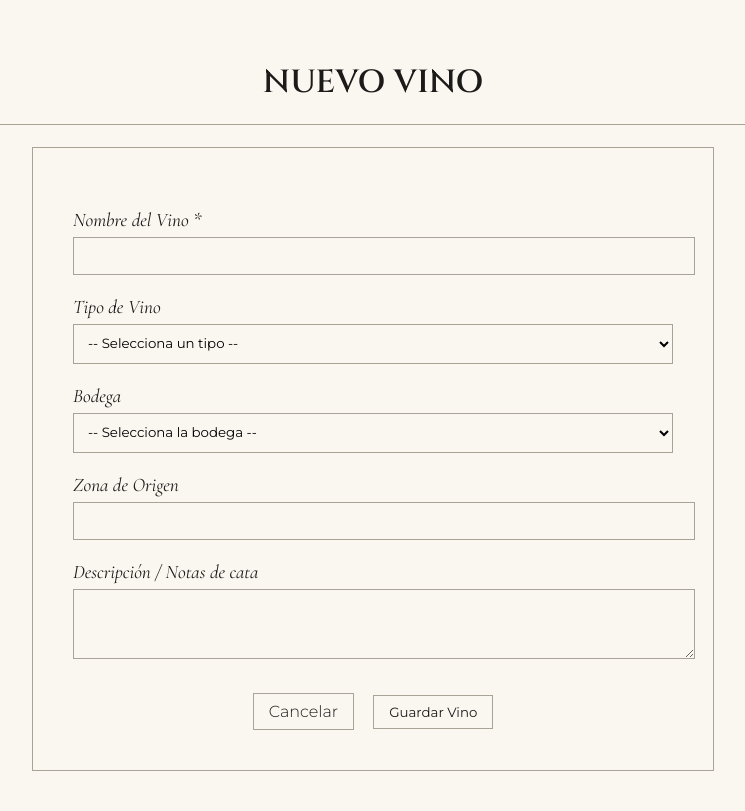
After one commit to ABPMonlau/test_repository, a Flask app: page /vinos/nuevo in a window 1280 px wide. The commit adds this page. Shown: the whole page, without its empty margins (267-1012 px from the left). Run offline with Flask 3, Linux system fonts and the light colour scheme; data that the repository does not hold is empty.

Commit message:
creado front y api de vinos, queda trabajo

```diff
--- a/login/app.py
+++ b/login/app.py
@@ -1,15 +1,21 @@
+# (Tus importaciones arriba...)
 from flask import Flask, render_template, request, redirect, url_for
 import mysql.connector
 import hashlib
-
-# NUEVO: Importamos os y dotenv para leer el archivo .env
 import os
 from dotenv import load_dotenv
 
-# NUEVO: Le decimos a Python que cargue el archivo .env en memoria
+# Importamos el archivo que acabamos de crear
+from vinos import vinos_bp
+
 load_dotenv()
+app = Flask(__name__)
+# NUEVO: Necesario para que funcionen los mensajes flash
+app.secret_key = "clave_super_secreta_para_la_canal"
+# REGISTRAMOS EL BLUEPRINT (Conectamos los dos archivos)
+app.register_blueprint(vinos_bp)
 
-app = Flask(__name__)
+# ... (El resto de tu código get_db_connection, login, register, etc. sigue igual)
 
 
 # --- CONFIGURACIÓN DE LA BASE DE DATOS ---
--- /dev/null
+++ b/login/static/vinos.css
@@ -0,0 +1,127 @@
+@import url('https://fonts.googleapis.com/css2?family=Cinzel:wght@400;600&family=Cormorant+Garamond:ital,wght@0,400;1,400&family=Montserrat:wght@300;400&display=swap');
+
+:root {
+    --bg-principal: #FAF6F0;
+    --texto-principal: #1C1B1A;
+    --bordes: #A8A396;
+    --texto-secundario: #59544B;
+}
+
+body {
+    background-color: var(--bg-principal);
+    color: var(--texto-principal);
+    font-family: 'Montserrat', sans-serif;
+    font-weight: 300;
+    margin: 0;
+    padding: 40px;
+}
+
+h1 {
+    font-family: 'Cinzel', serif;
+    text-transform: uppercase;
+    text-align: center;
+    border-bottom: 1px solid var(--bordes);
+    padding-bottom: 20px;
+}
+
+/* ESTILOS DE TABLA DE VINOS */
+table {
+    width: 100%;
+    max-width: 1000px;
+    margin: 40px auto;
+    border-collapse: collapse;
+    border: 1px solid var(--bordes);
+}
+
+th,
+td {
+    padding: 15px;
+    text-align: left;
+    border-bottom: 1px solid var(--bordes);
+}
+
+th {
+    font-family: 'Cinzel', serif;
+    font-weight: 600;
+    text-transform: uppercase;
+    background-color: #F3EFE9;
+
+    /* MAGIA PARA CABECERA FIJA */
+    position: sticky;
+    top: 0;
+    z-index: 10;
+    /* Evita que el texto de abajo se monte encima al hacer scroll */
+    box-shadow: 0 2px 2px -1px rgba(0, 0, 0, 0.2);
+    /* Sombrita elegante para separar */
+}
+
+
+/* BOTONES CRUD */
+.btn {
+    display: inline-block;
+    padding: 8px 15px;
+    text-decoration: none;
+    color: var(--texto-principal);
+    border: 1px solid var(--bordes);
+    background: transparent;
+    cursor: pointer;
+    font-family: 'Montserrat', sans-serif;
+    transition: 0.3s;
+}
+
+.btn:hover {
+    background-color: var(--texto-principal);
+    color: var(--bg-principal);
+}
+
+.btn-danger {
+    color: #8B0000;
+    border-color: #8B0000;
+}
+
+.btn-danger:hover {
+    background-color: #8B0000;
+    color: var(--bg-principal);
+}
+
+/* FORMULARIOS */
+.form-container {
+    max-width: 600px;
+    margin: 0 auto;
+    border: 1px solid var(--bordes);
+    padding: 40px;
+}
+
+label {
+    font-family: 'Cormorant Garamond', serif;
+    font-style: italic;
+    font-size: 1.2rem;
+    display: block;
+    margin-top: 20px;
+}
+
+input,
+select,
+textarea {
+    width: 100%;
+    padding: 10px;
+    margin-top: 5px;
+    border: 1px solid var(--bordes);
+    background: transparent;
+    font-family: 'Montserrat', sans-serif;
+}
+
+/* NOTIFICACIONES FLASH */
+.alert-success {
+    background-color: #EBF2ED;
+    /* Verde muy clarito y elegante */
+    color: #2F4F2F;
+    /* Verde oscuro para el texto */
+    border: 1px solid #C5DAC9;
+    padding: 15px 20px;
+    margin: 20px auto;
+    max-width: 1000px;
+    font-family: 'Montserrat', sans-serif;
+    font-style: italic;
+    text-align: center;
+}
--- a/login/templates/dashboard.html
+++ b/login/templates/dashboard.html
@@ -29,7 +29,7 @@
 
         <h2 class="section-title">Bodega</h2>
         <div class="grid">
-            <a href="#" class="card-btn">Gestionar Vinos Fuera de carta</a>
+            <a href="/vinos" class="card-btn">Gestionar Vinos Fuera de carta</a>
         </div>
 
         <h2 class="section-title">Inventario</h2>
--- /dev/null
+++ b/login/templates/vinos_form.html
@@ -0,0 +1,50 @@
+<!DOCTYPE html>
+<html lang="es">
+
+<head>
+    <meta charset="UTF-8">
+    <title>Añadir Vino - La Canal</title>
+    <link rel="stylesheet" href="{{ url_for('static', filename='vinos.css') }}">
+</head>
+
+<body>
+    <h1>Nuevo Vino</h1>
+
+    <div class="form-container">
+        <form action="/vinos/nuevo" method="POST">
+
+            <label>Nombre del Vino *</label>
+            <input type="text" name="vino_nombre" required maxlength="150">
+
+            <label>Tipo de Vino</label>
+            <select name="vino_tipo">
+                <option value="">-- Selecciona un tipo --</option>
+                {% for tipo in tipos %}
+                <option value="{{ tipo.tipo_id }}">{{ tipo.tipo_nombre }}</option>
+                {% endfor %}
+            </select>
+
+            <label>Bodega</label>
+            <select name="bodega">
+                <option value="">-- Selecciona la bodega --</option>
+                {% for bodega in bodegas %}
+                <option value="{{ bodega.bodega_id }}">{{ bodega.bodega_nombre }}</option>
+                {% endfor %}
+            </select>
+
+            <label>Zona de Origen</label>
+            <input type="text" name="zona_origen" maxlength="100">
+
+            <label>Descripción / Notas de cata</label>
+            <textarea name="vino_desc" rows="3"></textarea>
+
+            <div style="margin-top: 30px; text-align: center;">
+                <a href="/vinos" class="btn">Cancelar</a>
+                <button type="submit" class="btn" style="margin-left: 15px;">Guardar Vino</button>
+            </div>
+
+        </form>
+    </div>
+</body>
+
+</html>
--- /dev/null
+++ b/login/vinos.py
@@ -0,0 +1,109 @@
+from flask import Blueprint, render_template, request, redirect, url_for, flash
+import mysql.connector
+from mysql.connector import pooling  # IMPORTANTE: La herramienta de Pooling
+import os
+
+vinos_bp = Blueprint("vinos", __name__)
+
+# --- CONFIGURACIÓN DEL POOL DE CONEXIONES ---
+# Creamos la piscina fuera de las funciones para que sea global y permanente.
+# Esto mantiene 5 conexiones abiertas y listas, evitando los micro-cortes de red.
+db_pool = mysql.connector.pooling.MySQLConnectionPool(
+    pool_name="piscina_vinos",
+    pool_size=5,
+    pool_reset_session=True,
+    host=os.getenv("DB_HOST"),
+    user=os.getenv("DB_VINOS_USER"),
+    password=os.getenv("DB_VINOS_PASSWORD"),
+    database=os.getenv("DB_VINOS_NAME"),
+)
+
+
+# Función auxiliar para pedir una conexión prestada de la piscina
+def get_vinos_db():
+    return db_pool.get_connection()
+
+
+# --- 1. LEER: Mostrar todos los vinos ---
+@vinos_bp.route("/vinos")
+def lista_vinos():
+    db = get_vinos_db()
+    # buffered=True evita que la conexión se caiga mientras lee datos de la Raspberry
+    cursor = db.cursor(dictionary=True, buffered=True)
+
+    try:
+        query = """
+            SELECT v.vino_id, v.vino_nombre, t.tipo_nombre, b.bodega_nombre, v.zona_origen
+            FROM vinos v
+            LEFT JOIN tipos t ON v.vino_tipo = t.tipo_id
+            LEFT JOIN bodegas b ON v.bodega = b.bodega_id
+            ORDER BY v.vino_nombre ASC
+        """
+        cursor.execute(query)
+        vinos = cursor.fetchall()
+        return render_template("vinos_lista.html", vinos=vinos)
+
+    finally:
+        # SIEMPRE devuelve el "libro" a la biblioteca (la conexión a la piscina)
+        cursor.close()
+        db.close()
+
+
+# --- 2. CREAR: Añadir un vino nuevo ---
+@vinos_bp.route("/vinos/nuevo", methods=["GET", "POST"])
+def nuevo_vino():
+    db = get_vinos_db()
+    cursor = db.cursor(dictionary=True, buffered=True)
+
+    try:
+        if request.method == "POST":
+            nombre = request.form["vino_nombre"]
+
+            # Si el desplegable viene vacío (""), lo convertimos a None (NULL en la BD)
+            # Esto evita que MariaDB colapse al intentar meter texto en un INT
+            tipo_id = request.form["vino_tipo"] or None
+            bodega_id = request.form["bodega"] or None
+
+            zona = request.form["zona_origen"]
+            desc = request.form["vino_desc"]
+
+            sql = """
+                INSERT INTO vinos (vino_nombre, vino_tipo, bodega, zona_origen, vino_desc)
+                VALUES (%s, %s, %s, %s, %s)
+            """
+            cursor.execute(sql, (nombre, tipo_id, bodega_id, zona, desc))
+            db.commit()
+
+            flash("El vino se ha guardado correctamente en el catálogo.", "success")
+            return redirect(url_for("vinos.lista_vinos"))
+
+        # Si es GET, cargamos las listas para los desplegables del formulario
+        cursor.execute("SELECT * FROM tipos")
+        tipos = cursor.fetchall()
+
+        cursor.execute("SELECT * FROM bodegas")
+        bodegas = cursor.fetchall()
+
+        return render_template("vinos_form.html", tipos=tipos, bodegas=bodegas)
+
+    finally:
+        cursor.close()
+        db.close()
+
+
+# --- 3. BORRAR: Eliminar un vino ---
+@vinos_bp.route("/vinos/borrar/<int:id>", methods=["POST"])
+def borrar_vino(id):
+    db = get_vinos_db()
+    cursor = db.cursor()
+
+    try:
+        cursor.execute("DELETE FROM vinos WHERE vino_id = %s", (id,))
+        db.commit()
+
+        flash("Vino eliminado del catálogo de forma exitosa.", "success")
+        return redirect(url_for("vinos.lista_vinos"))
+
+    finally:
+        cursor.close()
+        db.close()
```
Also changed, not shown: login/templates/vinos_lista.html (added, +62 -0 lines).
